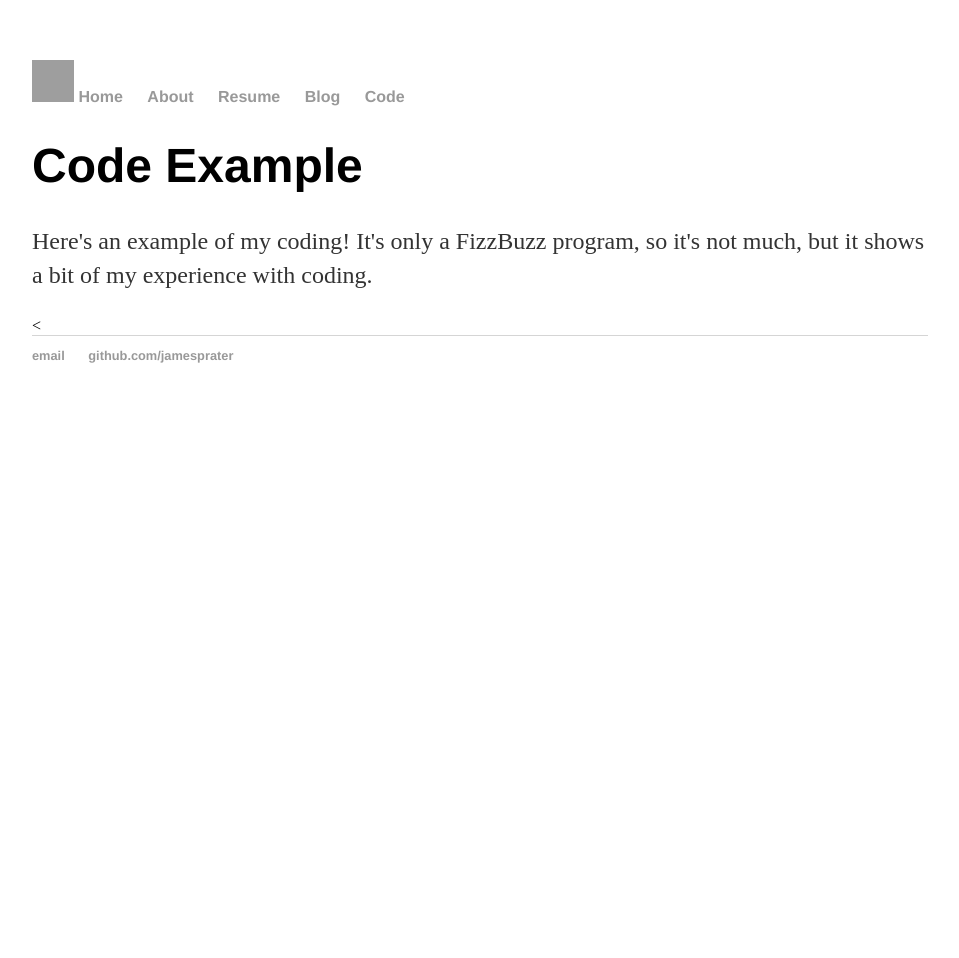
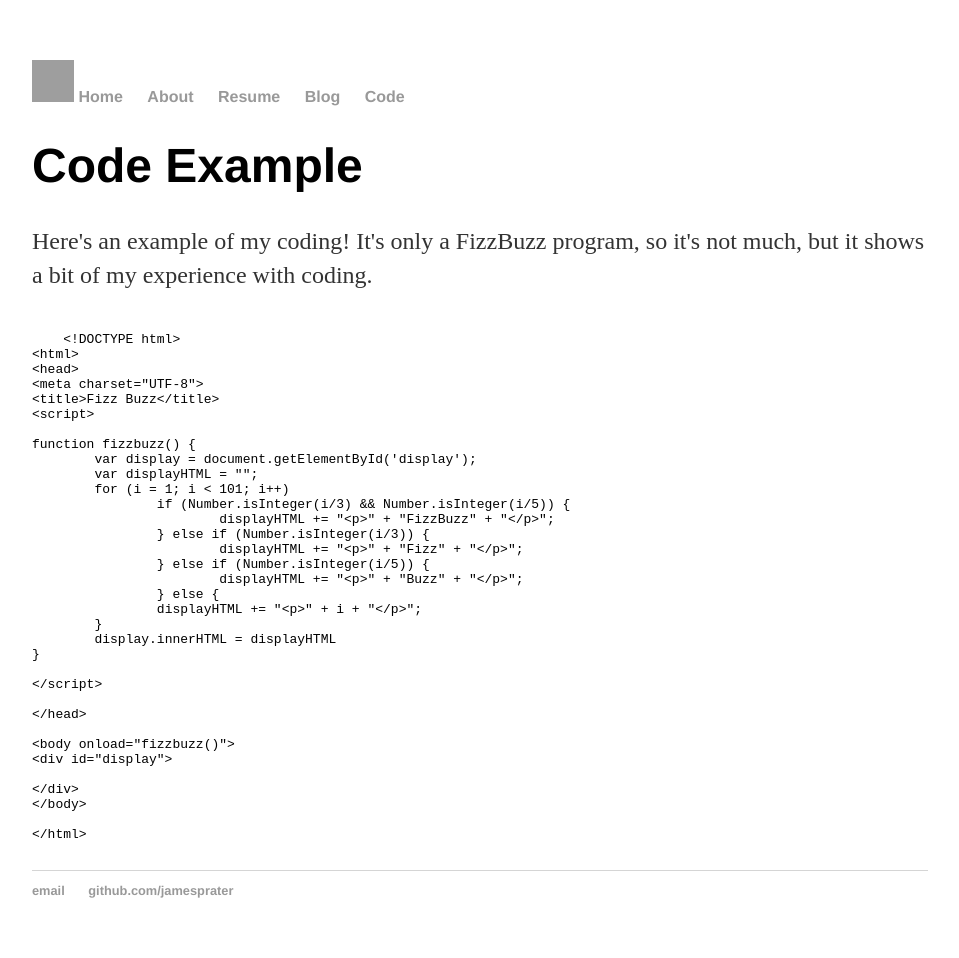
Before and after one commit to JamesPrater/JamesPrater.github.io, a Jekyll site: the page built from code/index.html, in a window 1280 px wide. Shown: the whole page, without its empty margins (160-1119 px from the left). Built offline with Jekyll 4.4.1, drawn with Linux system fonts in a browser that asks for light colours; before the commit the page ends 900 px from its top, so only the background shows below that; grey boxes are pictures that could not be loaded.

Commit message:
Update index.html
Alright, that was bad, but not as bad as I thought.
Hopefully it works.

```diff
--- a/code/index.html
+++ b/code/index.html
@@ -7,4 +7,41 @@ title: Code Example
 
 <p>Here's an example of my coding! It's only a FizzBuzz program, so it's not much, but it shows a bit of my experience with coding.</p>
 
-&lt;
+<pre>
+  <code>
+    &lt;!DOCTYPE html&gt;
+&lt;html&gt;
+&lt;head&gt;
+&lt;meta charset="UTF-8"&gt;
+&lt;title&gt;Fizz Buzz&lt;&sol;title&gt;
+&lt;script&gt;
+
+function fizzbuzz() {
+	var display = document.getElementById('display');
+	var displayHTML = "";
+	for (i = 1; i &lt; 101; i++)
+		if (Number.isInteger(i/3) && Number.isInteger(i/5)) {
+			displayHTML += "&lt;p&gt;" + "FizzBuzz" + "&lt;&sol;p&gt;";
+		} else if (Number.isInteger(i/3)) {
+			displayHTML += "&lt;p&gt;" + "Fizz" + "&lt;&sol;p&gt;";
+		} else if (Number.isInteger(i/5)) {
+			displayHTML += "&lt;p&gt;" + "Buzz" + "&lt;&sol;p&gt;";
+		} else {
+		displayHTML += "&lt;p&gt;" + i + "&lt;&sol;p&gt;";
+	}
+	display.innerHTML = displayHTML
+}
+
+&lt;&sol;script&gt;
+
+&lt;&sol;head&gt;
+
+&lt;body onload="fizzbuzz()"&gt;
+&lt;div id="display"&gt;
+
+&lt;&sol;div&gt;
+&lt;&sol;body&gt;
+
+&lt;&sol;html&gt;
+  </code>
+</pre>
```
